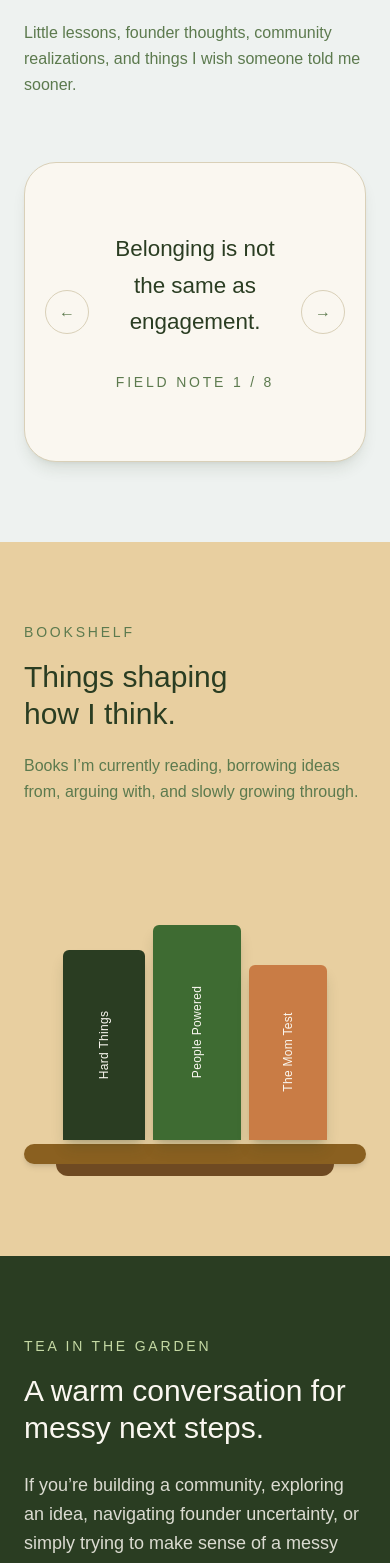
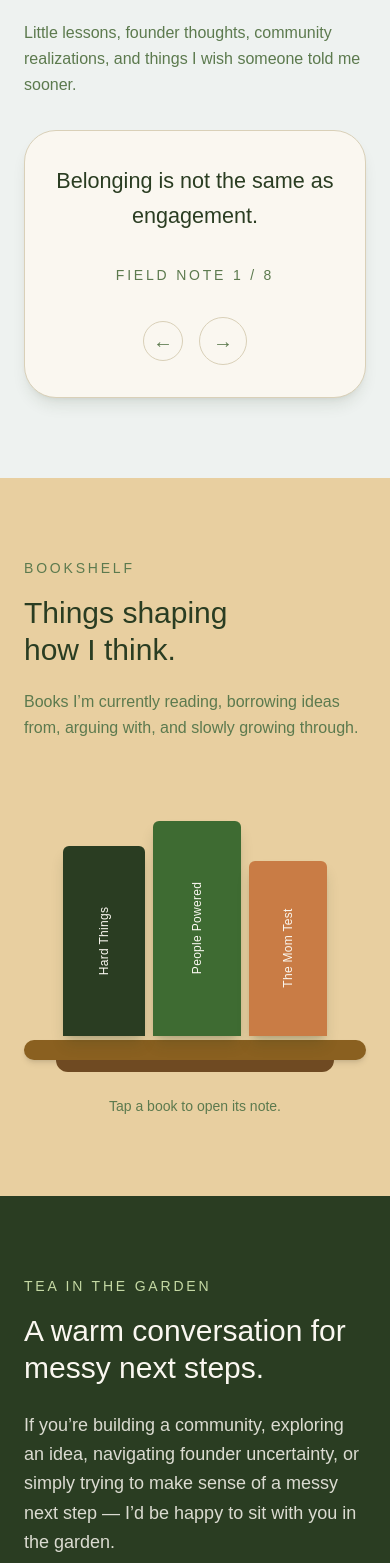
Before and after one commit to ltfzara/aplantnamedzee, a Next.js app: page / in a window 390 px wide. Shown: the part 4720-6283 px from the top of the page. Built offline with nearby package versions, Linux system fonts and the light colour scheme; a web font is replaced by a local one.

Commit message:
Improve bookshelf, tiny observations, and tea mobile UX

```diff
--- a/app/components/Bookshelf.tsx
+++ b/app/components/Bookshelf.tsx
@@ -39,7 +39,7 @@ const books = [
 ];
 
 export default function Bookshelf() {
-    const [openBook, setOpenBook] = useState<number | null>(null);
+    const [selectedBook, setSelectedBook] = useState<number | null>(null);
 
     return (
         <section
@@ -62,45 +62,15 @@ export default function Bookshelf() {
                     and slowly growing through.
                 </p>
 
-                <div className="relative mx-auto max-w-3xl pt-20 lg:pt-32">
-                    {/* review card */}
-                    {openBook !== null && (
-                        <div className="absolute left-1/2 -translate-x-1/2 bottom-[calc(100%+1rem)] z-30 w-[88vw] max-w-[300px] rounded-[1.3rem] bg-[#FAF7F0] border border-[#D9D0B8] p-5 shadow-xl shadow-[#2A3D22]/10">
-                            <p className="text-[#2A3D22] font-medium mb-1">
-                                {books[openBook].title}
-                            </p>
-
-                            <p className="text-[#5C7A4E] text-sm mb-2">
-                                {books[openBook].author}
-                            </p>
-
-                            <p className="text-[#C97C45] text-sm mb-3">
-                                ★ {books[openBook].rating}
-                            </p>
-
-                            <p className="text-[#5C7A4E] text-sm leading-relaxed">
-                                {books[openBook].overview}
-                            </p>
-
-                            <p className="mt-4 text-xs uppercase tracking-[0.15em] text-[#3E6B32]">
-                                Currently Reading
-                            </p>
-                        </div>
-                    )}
-
-                    {/* books */}
+                {selectedBook === null ? (
+                    <div className="relative mx-auto max-w-3xl pt-10 lg:pt-16">
                         <div className="flex items-end justify-center gap-2 sm:gap-4">
                             {books.map((book, index) => (
                                 <button
                                     key={book.title}
                                     type="button"
-                                onClick={() =>
-                                    setOpenBook(openBook === index ? null : index)
-                                }
-                                className={`${book.color} ${book.h} ${book.w} rounded-t-md shadow-lg shadow-[#2A3D22]/20 ${openBook === index
-                                    ? "-translate-y-4"
-                                    : "hover:-translate-y-4"
-                                    } transition-transform duration-300 flex items-center justify-center`}
+                                    onClick={() => setSelectedBook(index)}
+                                    className={`${book.color} ${book.h} ${book.w} rounded-t-md shadow-lg shadow-[#2A3D22]/20 hover:-translate-y-4 transition-transform duration-300 flex items-center justify-center focus:outline-none`}
                                 >
                                     <p className="-rotate-90 whitespace-nowrap text-[#FAF7F0] text-xs sm:text-sm lg:text-base tracking-wide">
                                         {book.short}
@@ -111,7 +81,58 @@ export default function Bookshelf() {
 
                         <div className="h-5 lg:h-6 bg-[#8A6020] rounded-full shadow-md mt-1" />
                         <div className="h-3 lg:h-4 bg-[#6F4A22] rounded-b-xl mx-8" />
+
+                        <p className="mt-6 text-center text-sm text-[#5C7A4E]">
+                            Tap a book to open its note.
+                        </p>
                     </div>
+                ) : (
+                    <div className="max-w-4xl mx-auto mt-10">
+                        <button
+                            type="button"
+                            onClick={() => setSelectedBook(null)}
+                            className="mb-8 rounded-full border border-[#D9D0B8] px-5 py-2 text-[#3E6B32] hover:bg-[#3E6B32] hover:text-[#FAF7F0] transition-all duration-300"
+                        >
+                            ← Back to shelf
+                        </button>
+
+                        <div className="grid gap-4 lg:grid-cols-[0.35fr_1fr] gap-6 items-stretch">
+                            <div
+                                className={`${books[selectedBook].color} min-h-[100px] sm:min-h-[180px] lg:min-h-[280px] rounded-[1.5rem] shadow-xl shadow-[#2A3D22]/15 flex items-center justify-center p-6 lg:p-8`}
+                            >
+                                <p className="text-[#FAF7F0] text-xl sm:text-2xl tracking-wide lg:-rotate-90">
+                                    {books[selectedBook].short}
+                                </p>
+                            </div>
+
+                            <div className="rounded-[1.5rem] sm:rounded-[2rem] bg-[#FAF7F0] border border-[#D9D0B8] p-5 sm:p-7 lg:p-9 shadow-xl shadow-[#2A3D22]/10">
+                                <p className="text-xs uppercase tracking-[0.2em] text-[#5C7A4E] mb-5">
+                                    Open book note
+                                </p>
+
+                                <h3 className="text-[1.55rem] sm:text-[2rem] lg:text-3xl text-[#2A3D22] mb-2 leading-tight">
+                                    {books[selectedBook].title}
+                                </h3>
+
+                                <p className="text-[#5C7A4E] mb-4">
+                                    {books[selectedBook].author}
+                                </p>
+
+                                <p className="text-[#C97C45] mb-6">
+                                    ★ {books[selectedBook].rating}
+                                </p>
+
+                                <p className="text-[#5C7A4E] leading-relaxed mb-8">
+                                    {books[selectedBook].overview}
+                                </p>
+
+                                <p className="text-xs uppercase tracking-[0.18em] text-[#3E6B32]">
+                                    Currently Reading 🌱
+                                </p>
+                            </div>
+                        </div>
+                    </div>
+                )}
             </div>
         </section>
     );
--- a/app/components/TinyObservations.tsx
+++ b/app/components/TinyObservations.tsx
@@ -38,7 +38,7 @@ export default function TinyObservations() {
                     Tiny Observations
                 </p>
 
-                <div className="mb-16">
+                <div className="mb-8 lg:mb-12">
                     <h2 className="text-3xl sm:text-4xl lg:text-5xl text-[#2A3D22] leading-tight max-w-xl">
                         Things I’m learning
                         <br />
@@ -46,41 +46,46 @@ export default function TinyObservations() {
                     </h2>
 
                     <p className="mt-5 text-[#5C7A4E] max-w-md leading-relaxed">
-                        Little lessons, founder thoughts, community realizations, and things
-                        I wish someone told me sooner.
+                        Little lessons, founder thoughts, community realizations, and
+                        things I wish someone told me sooner.
                     </p>
                 </div>
 
+                {/* Notebook */}
                 <div className="flex items-center justify-center">
-                    <div className="relative w-full max-w-3xl rounded-[2rem] bg-[#FAF7F0] border border-[#D9D0B8] shadow-lg shadow-[#2A3D22]/10 p-8 sm:p-12 min-h-[300px] flex items-center justify-center">
-                        <button
-                            type="button"
-                            onClick={goPrev}
-                            className="absolute left-5 h-11 w-11 rounded-full border border-[#D9D0B8] bg-[#FAF7F0] text-[#5C7A4E] hover:bg-[#3E6B32] hover:text-[#FAF7F0] transition-all"
-                        >
-                            ←
-                        </button>
+                    <div className="w-full max-w-2xl lg:max-w-3xl rounded-[2rem] bg-[#FAF7F0] border border-[#D9D0B8] shadow-lg shadow-[#2A3D22]/10 px-5 py-8 sm:px-8 sm:py-10">
 
-                        <div className="max-w-xl text-center px-10">
-                            <p className="text-[#2A3D22] text-[1.4rem] sm:text-[1.6rem] leading-relaxed">
+                        <div className="flex flex-col items-center text-center">
+                            <p className="text-[#2A3D22] text-[1.35rem] sm:text-[1.5rem] lg:text-[1.75rem] leading-relaxed max-w-2xl">
                                 {observations[noteIndex]}
                             </p>
 
                             <p className="mt-8 text-sm tracking-[0.2em] uppercase text-[#5C7A4E]">
                                 field note {noteIndex + 1} / {observations.length}
                             </p>
-                        </div>
+
+                            {/* arrows */}
+                            <div className="flex items-center gap-4 mt-8">
+                                <button
+                                    type="button"
+                                    onClick={goPrev}
+                                    className="h-10 w-10 rounded-full border border-[#D9D0B8] bg-[#FAF7F0] text-[#5C7A4E] text-xl hover:bg-[#3E6B32] hover:text-[#FAF7F0] transition-all duration-300"
+                                >
+                                    ←
+                                </button>
 
                                 <button
                                     type="button"
                                     onClick={goNext}
-                            className="absolute right-5 h-11 w-11 rounded-full border border-[#D9D0B8] bg-[#FAF7F0] text-[#5C7A4E] hover:bg-[#3E6B32] hover:text-[#FAF7F0] transition-all"
+                                    className="h-12 w-12 rounded-full border border-[#D9D0B8] bg-[#FAF7F0] text-[#5C7A4E] text-xl hover:bg-[#3E6B32] hover:text-[#FAF7F0] transition-all duration-300"
                                 >
                                     →
                                 </button>
                             </div>
                         </div>
                     </div>
+                </div>
+            </div>
         </section>
     );
 }
--- a/app/page.tsx
+++ b/app/page.tsx
@@ -401,14 +401,14 @@ export default function Home() {
             </p>
 
             <a
-              href="mailto:hello@example.com"
+              href="mailto:zahraa.latifii@gmail.com"
               className="inline-block mt-10 rounded-full bg-[#C97C45] text-[#FAF7F0] px-7 py-3 hover:scale-105 transition-transform duration-300"
             >
               Book Tea →
             </a>
           </div>
 
-          <div className="relative flex justify-center items-center min-h-[300px] lg:min-h-[360px] scale-75 sm:scale-90 lg:scale-100">
+          <div className="relative flex justify-center items-center min-h-[250px] lg:min-h-[360px] scale-75 sm:scale-90 lg:scale-100 -mt-10 lg:mt-0">
             <div className="absolute top-6 left-1/2 -translate-x-1/2 flex gap-5 opacity-70">
               <div className="h-24 w-3 rounded-full border-l-2 border-[#C5D9A4] animate-pulse" />
               <div className="h-28 w-3 rounded-full border-l-2 border-[#FAF7F0] animate-pulse" />
```
Lines whose indentation alone changed are shown as unchanged.
